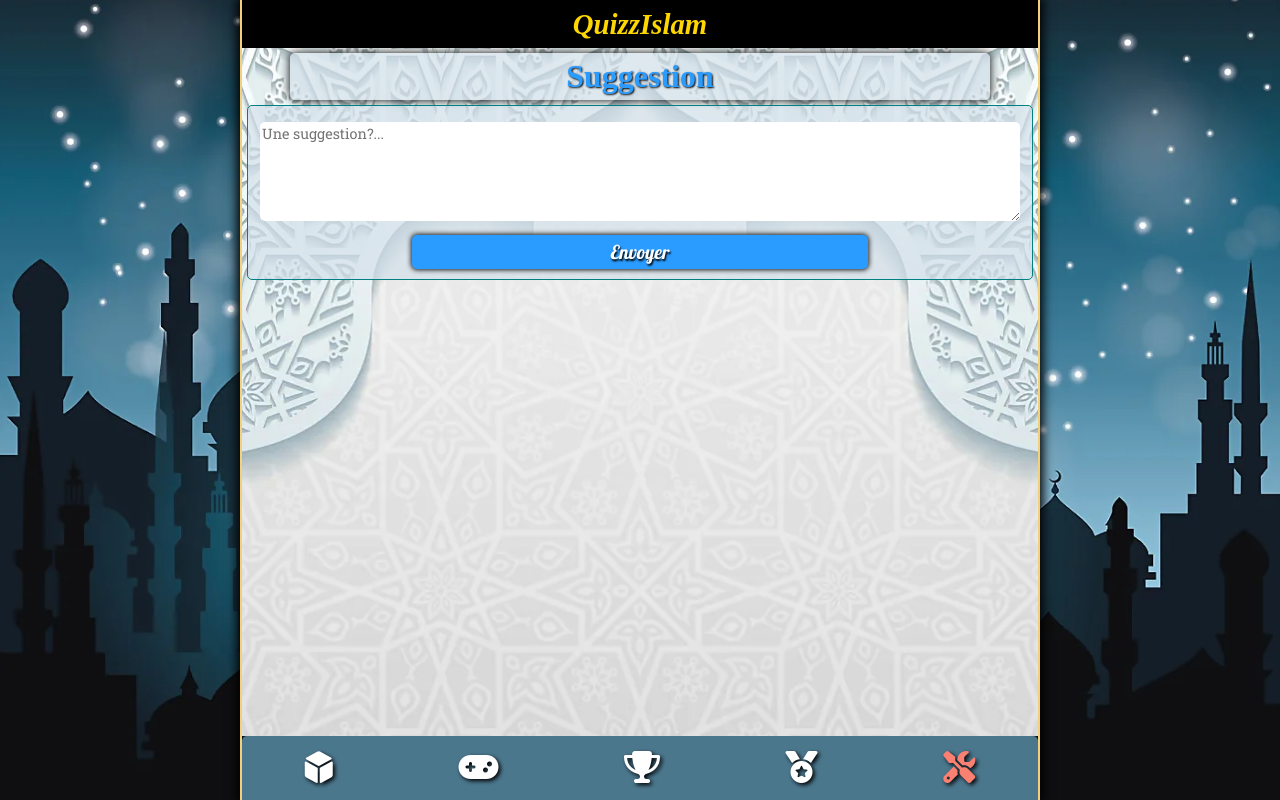
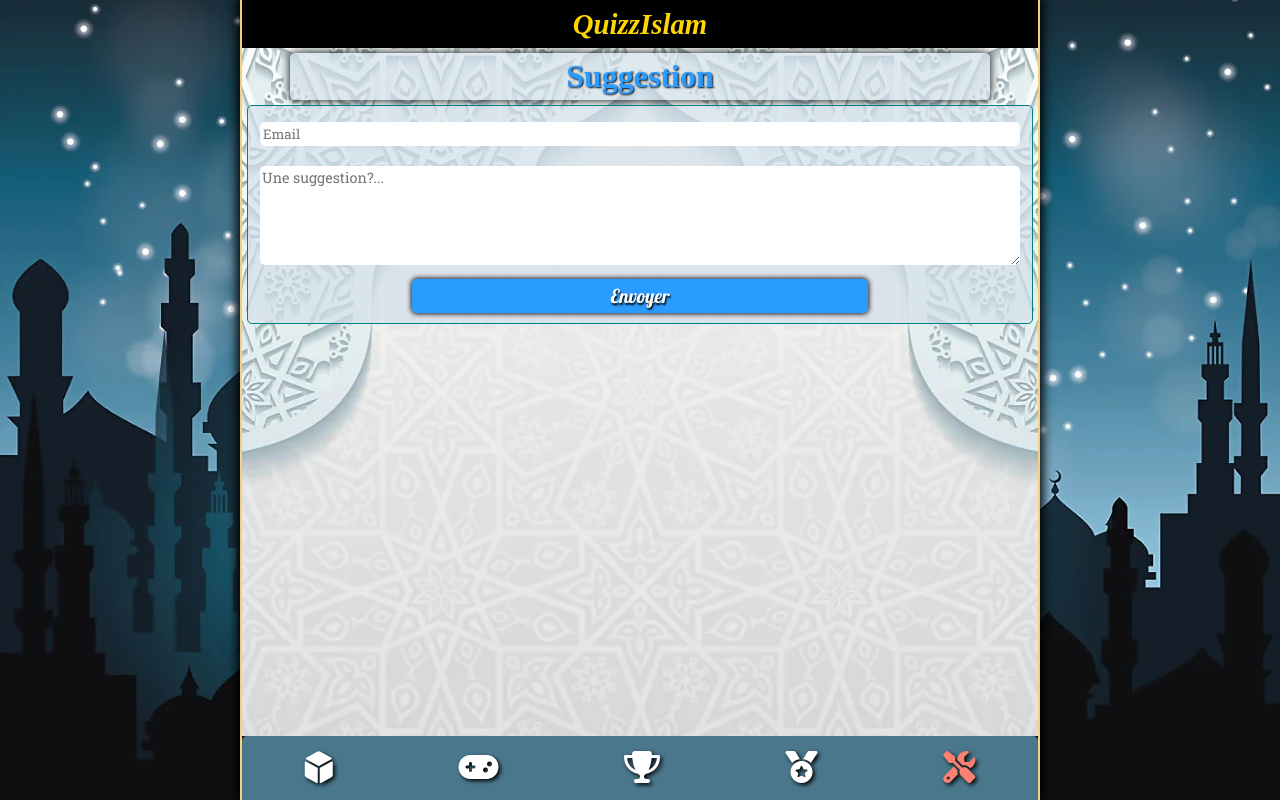
Before and after one commit to nadfri/react-quizzislam, a React (Create React App) app: page /settings/suggestion in a window 1280 px wide. Built offline with nearby package versions, Linux system fonts and the light colour scheme; no server answers; a web font is replaced by a local one.

Commit message:
Ajout Email dans Suggestion

```diff
--- a/public/index.html
+++ b/public/index.html
@@ -32,7 +32,6 @@
 <body>
 	<!-- A little help for the Netlify post-processing bots -->
 	<form name="Signalement" netlify hidden netlify-honeypot="bot-fiel">
-		<input name="numero" />
 		<input name="question" />
 		<input name="email" />
 		<select name="erreur"></select>
--- a/src/Components/FormError/FormError.jsx
+++ b/src/Components/FormError/FormError.jsx
@@ -9,7 +9,6 @@ function FormError(props) {
 	const [complement, setComplement] = useState('');
 	const [email, setEmail] = useState('');
 
-	const numero = props.question.id;
 	const question = props.question.question;
 
 	const encode = (data) => {
@@ -24,7 +23,7 @@ function FormError(props) {
 		fetch(postUrl, {
 			method: 'POST',
 			headers: { 'Content-Type': 'application/x-www-form-urlencoded' },
-			body: encode({ 'form-name': 'Signalement', numero, question, erreur, complement,email }),
+			body: encode({ 'form-name': 'Signalement', question, erreur, complement, email }),
 		});
 
 		e.preventDefault();
@@ -40,7 +39,6 @@ function FormError(props) {
 
 					<form onSubmit={handleSubmit}>
 						<input type='hidden' name='form-name' value='Signalement' />
-						<input type='hidden' name='numero' value={`Question #${numero}`} />
 						<input type='hidden' name='question' value={question} />
 
 						<select required name='erreur' onChange={(e) => setErreur(e.target.value)}>
--- a/src/Components/Suggestion/Suggestion.jsx
+++ b/src/Components/Suggestion/Suggestion.jsx
@@ -6,6 +6,7 @@ function Suggestion() {
 	const [displaySuccess, setDisplaySuccess] = useState(false);
 	const [displayForm, setDisplayForm] = useState(true);
 	const [complement, setComplement] = useState('');
+	const [email, setEmail] = useState('');
 
 	const encode = (data) => {
 		return Object.keys(data)
@@ -19,7 +20,12 @@ function Suggestion() {
 		fetch(postUrl, {
 			method: 'POST',
 			headers: { 'Content-Type': 'application/x-www-form-urlencoded' },
-			body: encode({ 'form-name': 'Signalement', complement, question:"Suggestion" }),
+			body: encode({
+				'form-name': 'Signalement',
+				complement,
+				question: 'Suggestion',
+				email,
+			}),
 		});
 
 		e.preventDefault();
@@ -40,9 +46,16 @@ function Suggestion() {
 					<form onSubmit={handleSubmit}>
 						<input type='hidden' name='form-name' value='Signalement' />
 
+						<input
+							type='email'
+							name='email'
+							placeholder='Email'
+							required
+							onChange={(e) => setEmail(e.target.value)}
+						/>
 						<textarea
 							name='complement'
-							placeholder="Une suggestion?..."
+							placeholder='Une suggestion?...'
 							rows='5'
 							cols='33'
 							onChange={(e) => setComplement(e.target.value)}
```
